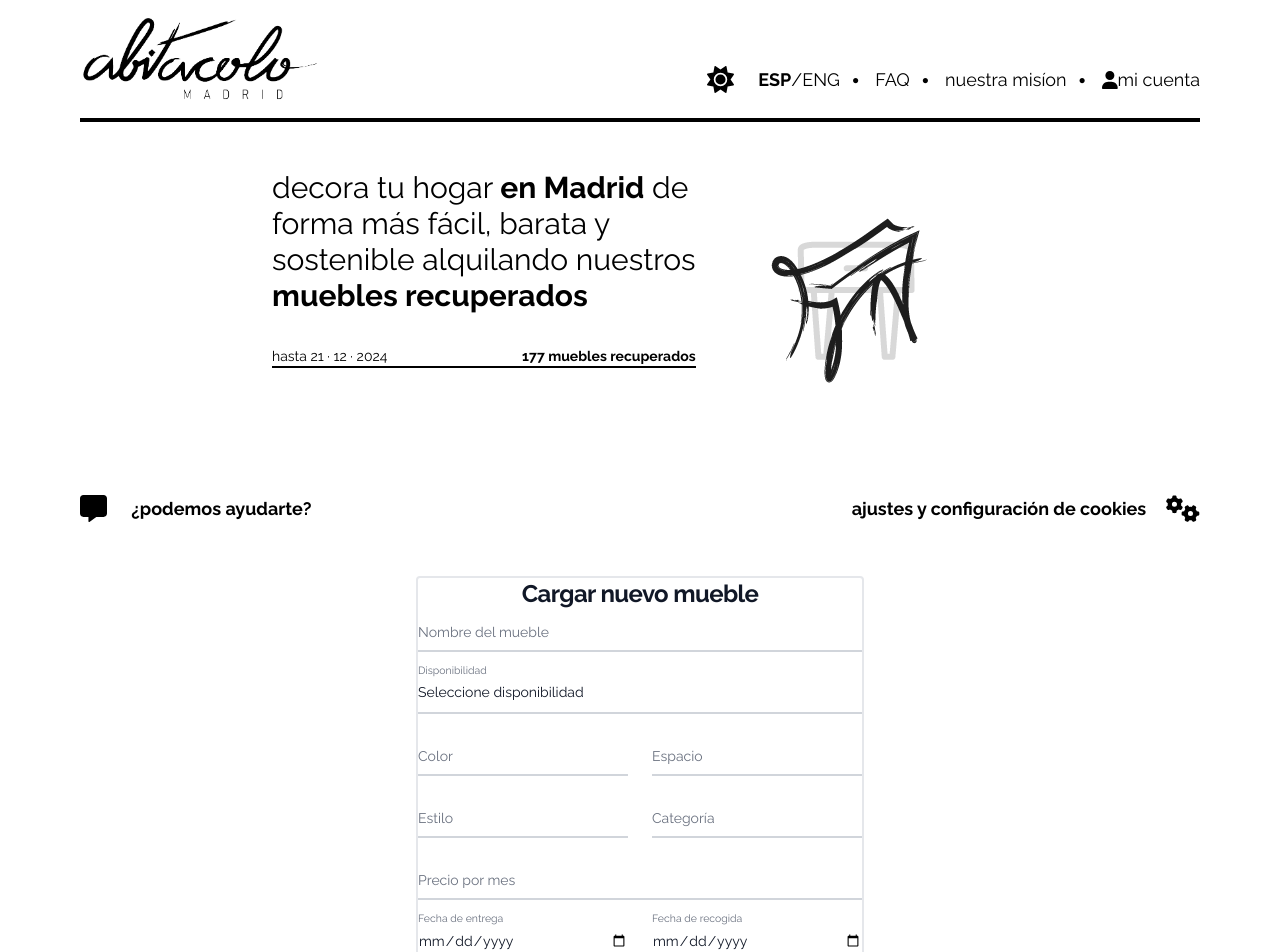
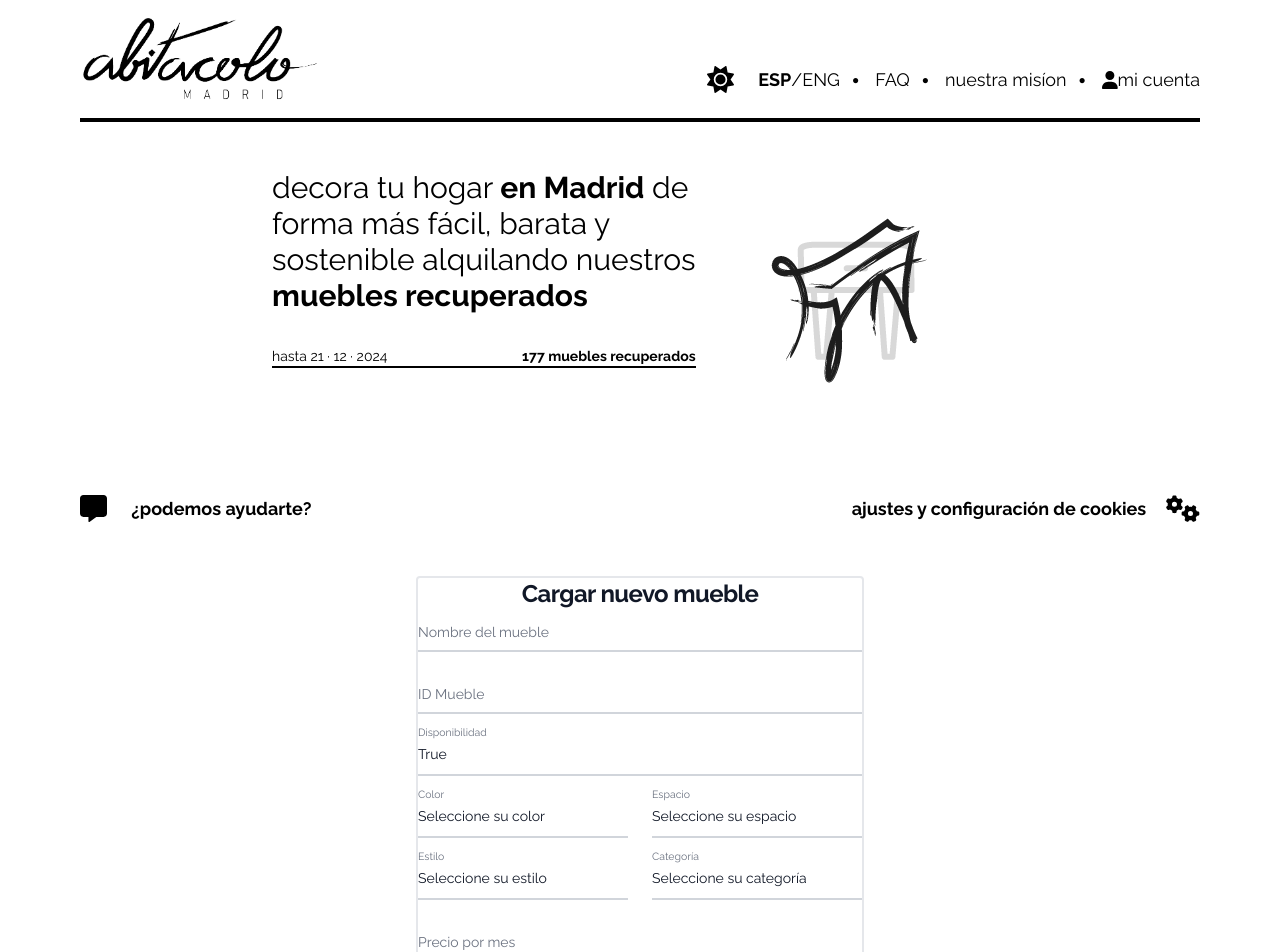
Before and after one commit to 4GeeksAcademy/abitacolo-front-, a React (Vite) app: page /NuevoMueble in a window 1280 px wide. Shown: the top 952 px of the page. Built offline with nearby package versions, Linux system fonts and the light colour scheme; no server answers.

Commit message:
Añadimos RegistroMuebles

```diff
--- a/src/components/ProtectedRoute.jsx
+++ b/src/components/ProtectedRoute.jsx
@@ -2,7 +2,7 @@ import React from 'react';
 import { Navigate } from 'react-router-dom';
 
 const ProtectedRoute = ({ children }) => {
-  const isAuthenticated = /* Lógica para verificar si el usuario está autenticado */;
+  const isAuthenticated = "" /* Lógica para verificar si el usuario está autenticado */
 
   if (!isAuthenticated) {
     // Redirige al usuario a la página de inicio de sesión si no está autenticado
--- a/src/context/flux.jsx
+++ b/src/context/flux.jsx
@@ -172,6 +172,23 @@ const getState = ({ getStore, getActions, setStore }) => {
           console.error("Error en el login: ", error);
         }
       },
+      registrarNuevoMueble : async(formData) => {
+        try {
+          const response = await fetch ("http://localhost:3000/mueble/", {
+            method: "POST",
+            headers: {
+              "Content-Type": "application/json"
+            },
+            body: JSON.stringify(formData)
+          })
+
+          const data = await response.json()
+          console.log(data)
+
+        } catch (error) {
+          console.log(error)
+        }
+      }
     },
   };
 };
--- a/src/views/RegistroNuevoMueble.jsx
+++ b/src/views/RegistroNuevoMueble.jsx
@@ -1,16 +1,21 @@
-import React, { useState } from "react";
+import React, { useContext, useState } from "react";
+import { Context } from "../context/appContext";
+
+/* FECHA ENTREGA y Fecha Recogida salen Null, tenemos que mirar de corregir eso */
 
 function RegistroNuevoMueble() {
+  const {store, actions} = useContext(Context)
   const [formData, setFormData] = useState({
     nombre: "",
-    disponible: "",
+    id_codigo: "",
+    disponible: true,
     color: "",
     espacio: "",
     estilo: "",
     categoria: "",
-    precioMes: "",
-    fechaEntrega: "",
-    fechaRecogida: "",
+    precio_mes: "",
+    fecha_entrega: "",
+    fecha_recogida: "",
     ancho: "",
     altura: "",
     fondo: "",
@@ -21,13 +26,15 @@ function RegistroNuevoMueble() {
     const { name, value } = e.target;
     setFormData((prevState) => ({
       ...prevState,
-      [name]: value,
+      [name]: name === 'disponible' ? value === true : value
     }));
+    console.log(value)
   };
 
   const handleSubmit = (e) => {
     e.preventDefault();
     // Aquí puedes manejar la lógica de envío del formulario
+    actions.registrarNuevoMueble(formData)
     console.log(formData);
   };
 
@@ -59,6 +66,25 @@ function RegistroNuevoMueble() {
       </div>
 
       <div className="relative z-0 w-full mb-5 group">
+        <input
+          type="text"
+          name="id_codigo"
+          id="floating_id_codigo"
+          className="block py-2.5 px-0 w-full text-sm text-gray-900 bg-transparent border-0 border-b-2 border-gray-300 appearance-none dark:text-white dark:border-gray-600 dark:focus:border-blue-500 focus:outline-none focus:ring-0 focus:border-blue-600 peer"
+          placeholder=" "
+          required
+          value={formData.id_codigo}
+          onChange={handleChange}
+        />
+        <label
+          htmlFor="floating_nombre"
+          className="peer-focus:font-medium absolute text-sm text-gray-500 dark:text-gray-400 duration-300 transform -translate-y-6 scale-75 top-3 -z-10 origin-[0] peer-focus:start-0 rtl:peer-focus:translate-x-1/4 rtl:peer-focus:left-auto peer-focus:text-blue-600 peer-focus:dark:text-blue-500 peer-placeholder-shown:scale-100 peer-placeholder-shown:translate-y-0 peer-focus:scale-75 peer-focus:-translate-y-6"
+        >
+         ID Mueble
+        </label>
+      </div>
+
+      <div className="relative z-0 w-full mb-5 group">
         <select
           name="disponible"
           id="floating_disponible"
@@ -68,8 +94,8 @@ function RegistroNuevoMueble() {
           onChange={handleChange}
         >
           <option value="">Seleccione disponibilidad</option>
-          <option value="si">Sí</option>
-          <option value="no">No</option>
+          <option value="true">True</option>
+          <option value="false">False</option>
         </select>
         <label
           htmlFor="floating_disponible"
@@ -81,16 +107,23 @@ function RegistroNuevoMueble() {
 
       <div className="grid md:grid-cols-2 md:gap-6">
         <div className="relative z-0 w-full mb-5 group">
-          <input
-            type="text"
+        <select
           name="color"
           id="floating_color"
           className="block py-2.5 px-0 w-full text-sm text-gray-900 bg-transparent border-0 border-b-2 border-gray-300 appearance-none dark:text-white dark:border-gray-600 dark:focus:border-blue-500 focus:outline-none focus:ring-0 focus:border-blue-600 peer"
-            placeholder=" "
           required
           value={formData.color}
           onChange={handleChange}
-          />
+        >
+          <option value="">Seleccione su color</option>
+          <option value="Natural">Natural</option>
+          <option value="Blanco / Beige / Gris">Blanco / Beige / Gris</option>
+          <option value="Negro / Gris Oscuro">Negro / Gris Oscuro</option>
+          <option value="Tonos Pastel">Tonos Pastel</option>
+          <option value="Tonos Vivos">Tonos Vivos</option>
+          <option value="Dorado / Plateado">Dorado / Plateado</option>
+
+        </select>
           <label
             htmlFor="floating_color"
             className="peer-focus:font-medium absolute text-sm text-gray-500 dark:text-gray-400 duration-300 transform -translate-y-6 scale-75 top-3 -z-10 origin-[0] peer-focus:start-0 rtl:peer-focus:translate-x-1/4 peer-focus:text-blue-600 peer-focus:dark:text-blue-500 peer-placeholder-shown:scale-100 peer-placeholder-shown:translate-y-0 peer-focus:scale-75 peer-focus:-translate-y-6"
@@ -99,16 +132,23 @@ function RegistroNuevoMueble() {
           </label>
         </div>
         <div className="relative z-0 w-full mb-5 group">
-          <input
-            type="text"
+        <select
           name="espacio"
           id="floating_espacio"
           className="block py-2.5 px-0 w-full text-sm text-gray-900 bg-transparent border-0 border-b-2 border-gray-300 appearance-none dark:text-white dark:border-gray-600 dark:focus:border-blue-500 focus:outline-none focus:ring-0 focus:border-blue-600 peer"
-            placeholder=" "
           required
           value={formData.espacio}
           onChange={handleChange}
-          />
+        >
+          <option value="">Seleccione su espacio</option>
+          <option value="Salón / Comedor">Salón / Comedor</option>
+          <option value="Dormitorio">Dormitorio</option>
+          <option value="Recibidor">Recibidor</option>
+          <option value="Zona de Trabajo">Zona de Trabajo</option>
+          <option value="Exterior">Exterior</option>
+          <option value="Otras">Otras</option>
+
+        </select>
           <label
             htmlFor="floating_espacio"
             className="peer-focus:font-medium absolute text-sm text-gray-500 dark:text-gray-400 duration-300 transform -translate-y-6 scale-75 top-3 -z-10 origin-[0] peer-focus:start-0 rtl:peer-focus:translate-x-1/4 peer-focus:text-blue-600 peer-focus:dark:text-blue-500 peer-placeholder-shown:scale-100 peer-placeholder-shown:translate-y-0 peer-focus:scale-75 peer-focus:-translate-y-6"
@@ -120,16 +160,24 @@ function RegistroNuevoMueble() {
 
       <div className="grid md:grid-cols-2 md:gap-6">
         <div className="relative z-0 w-full mb-5 group">
-          <input
-            type="text"
+        <select
           name="estilo"
           id="floating_estilo"
           className="block py-2.5 px-0 w-full text-sm text-gray-900 bg-transparent border-0 border-b-2 border-gray-300 appearance-none dark:text-white dark:border-gray-600 dark:focus:border-blue-500 focus:outline-none focus:ring-0 focus:border-blue-600 peer"
-            placeholder=" "
           required
           value={formData.estilo}
           onChange={handleChange}
-          />
+        >
+          <option value="">Seleccione su estilo</option>
+          <option value="Industrial">Industrial</option>
+          <option value="Clásico">Clásico</option>
+          <option value="Minimalista">Minimalista</option>
+          <option value="Nórdico">Nórdico</option>
+          <option value="Rústico">Rústico</option>
+          <option value="Vintage / Mid-Century">Vintage / Mid-Century</option>
+          <option value="Otros">Otros</option>
+
+        </select>
           <label
             htmlFor="floating_estilo"
             className="peer-focus:font-medium absolute text-sm text-gray-500 dark:text-gray-400 duration-300 transform -translate-y-6 scale-75 top-3 -z-10 origin-[0] peer-focus:start-0 rtl:peer-focus:translate-x-1/4 peer-focus:text-blue-600 peer-focus:dark:text-blue-500 peer-placeholder-shown:scale-100 peer-placeholder-shown:translate-y-0 peer-focus:scale-75 peer-focus:-translate-y-6"
@@ -138,16 +186,29 @@ function RegistroNuevoMueble() {
           </label>
         </div>
         <div className="relative z-0 w-full mb-5 group">
-          <input
-            type="text"
+        <select
           name="categoria"
           id="floating_categoria"
           className="block py-2.5 px-0 w-full text-sm text-gray-900 bg-transparent border-0 border-b-2 border-gray-300 appearance-none dark:text-white dark:border-gray-600 dark:focus:border-blue-500 focus:outline-none focus:ring-0 focus:border-blue-600 peer"
-            placeholder=" "
           required
           value={formData.categoria}
           onChange={handleChange}
-          />
+        >
+          <option value="">Seleccione su categoría</option>
+          <option value="Armarios y Cómodas">Armarios y Cómodas</option>
+          <option value="Estanterias y Baldas">Estanterias y Baldas</option>
+          <option value="Mesas y Escritorios">Mesas y Escritorios</option>
+          <option value="Aparadores">Aparadores</option>
+          <option value="Camas y Cabeceros">Camas y Cabeceros</option>
+          <option value="Mesillas">Mesillas</option>
+          <option value="Sillones y Sofás">Sillones y Sofás</option>
+          <option value="Lámparas">Lámparas</option>
+          <option value="Sillas y Taburetes">Sillas y Taburetes</option>
+          <option value="Percheros">Percheros</option>
+          <option value="Marcos y Espejos">Marcos y Espejos</option>
+          <option value="Otros Objetos">Otros Objetos</option>
+
+        </select>
           <label
             htmlFor="floating_categoria"
             className="peer-focus:font-medium absolute text-sm text-gray-500 dark:text-gray-400 duration-300 transform -translate-y-6 scale-75 top-3 -z-10 origin-[0] peer-focus:start-0 rtl:peer-focus:translate-x-1/4 peer-focus:text-blue-600 peer-focus:dark:text-blue-500 peer-placeholder-shown:scale-100 peer-placeholder-shown:translate-y-0 peer-focus:scale-75 peer-focus:-translate-y-6"
@@ -160,16 +221,16 @@ function RegistroNuevoMueble() {
       <div className="relative z-0 w-full mb-5 group">
         <input
           type="number"
-          name="precioMes"
-          id="floating_precioMes"
+          name="precio_mes"
+          id="floating_precio_mes"
           className="block py-2.5 px-0 w-full text-sm text-gray-900 bg-transparent border-0 border-b-2 border-gray-300 appearance-none dark:text-white dark:border-gray-600 dark:focus:border-blue-500 focus:outline-none focus:ring-0 focus:border-blue-600 peer"
           placeholder=" "
           required
-          value={formData.precioMes}
+          value={formData.precio_mes}
           onChange={handleChange}
         />
         <label
-          htmlFor="floating_precioMes"
+          htmlFor="floating_precio_mes"
           className="peer-focus:font-medium absolute text-sm text-gray-500 dark:text-gray-400 duration-300 transform -translate-y-6 scale-75 top-3 -z-10 origin-[0] peer-focus:start-0 rtl:peer-focus:translate-x-1/4 peer-focus:text-blue-600 peer-focus:dark:text-blue-500 peer-placeholder-shown:scale-100 peer-placeholder-shown:translate-y-0 peer-focus:scale-75 peer-focus:-translate-y-6"
         >
           Precio por mes
@@ -180,15 +241,15 @@ function RegistroNuevoMueble() {
         <div className="relative z-0 w-full mb-5 group">
           <input
             type="date"
-            name="fechaEntrega"
-            id="floating_fechaEntrega"
+            name="fecha_entrega"
+            id="floating_fecha_entrega"
             className="block py-2.5 px-0 w-full text-sm text-gray-900 bg-transparent border-0 border-b-2 border-gray-300 appearance-none dark:text-white dark:border-gray-600 dark:focus:border-blue-500 focus:outline-none focus:ring-0 focus:border-blue-600 peer"
-            required
-            value={formData.fechaEntrega}
+
+            value={formData.fecha_entrega}
             onChange={handleChange}
           />
           <label
-            htmlFor="floating_fechaEntrega"
+            htmlFor="floating_fecha_entrega"
             className="peer-focus:font-medium absolute text-sm text-gray-500 dark:text-gray-400 duration-300 transform -translate-y-6 scale-75 top-3 -z-10 origin-[0] peer-focus:start-0 rtl:peer-focus:translate-x-1/4 peer-focus:text-blue-600 peer-focus:dark:text-blue-500 peer-placeholder-shown:scale-100 peer-placeholder-shown:translate-y-0 peer-focus:scale-75 peer-focus:-translate-y-6"
           >
             Fecha de entrega
@@ -197,15 +258,15 @@ function RegistroNuevoMueble() {
         <div className="relative z-0 w-full mb-5 group">
           <input
             type="date"
-            name="fechaRecogida"
-            id="floating_fechaRecogida"
+            name="fecha_recogida"
+            id="floating_fecha_recogida"
             className="block py-2.5 px-0 w-full text-sm text-gray-900 bg-transparent border-0 border-b-2 border-gray-300 appearance-none dark:text-white dark:border-gray-600 dark:focus:border-blue-500 focus:outline-none focus:ring-0 focus:border-blue-600 peer"
-            required
-            value={formData.fechaRecogida}
+
+            value={formData.fecha_recogida}
             onChange={handleChange}
           />
           <label
-            htmlFor="floating_fechaRecogida"
+            htmlFor="floating_fecha_recogida"
             className="peer-focus:font-medium absolute text-sm text-gray-500 dark:text-gray-400 duration-300 transform -translate-y-6 scale-75 top-3 -z-10 origin-[0] peer-focus:start-0 rtl:peer-focus:translate-x-1/4 peer-focus:text-blue-600 peer-focus:dark:text-blue-500 peer-placeholder-shown:scale-100 peer-placeholder-shown:translate-y-0 peer-focus:scale-75 peer-focus:-translate-y-6"
           >
             Fecha de recogida
--- a/src/views/SignUp.jsx
+++ b/src/views/SignUp.jsx
@@ -10,7 +10,7 @@ const SignUp = () => {
     password: "",
     address: "",
     nationality: "",
-    birth_date: "",
+  º
   });
 
   const [confirmPassword, setConfirmPassword] = useState("");
```
Lines whose indentation alone changed are shown as unchanged.
